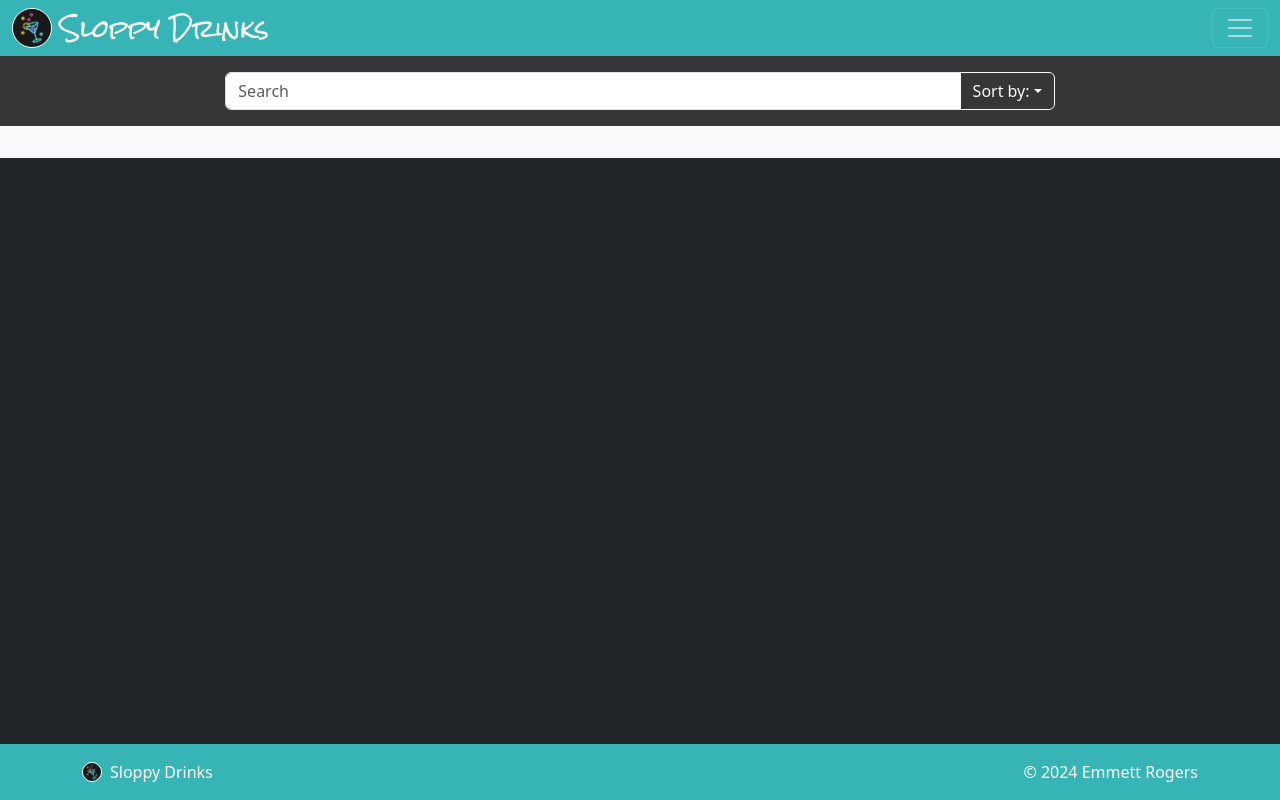
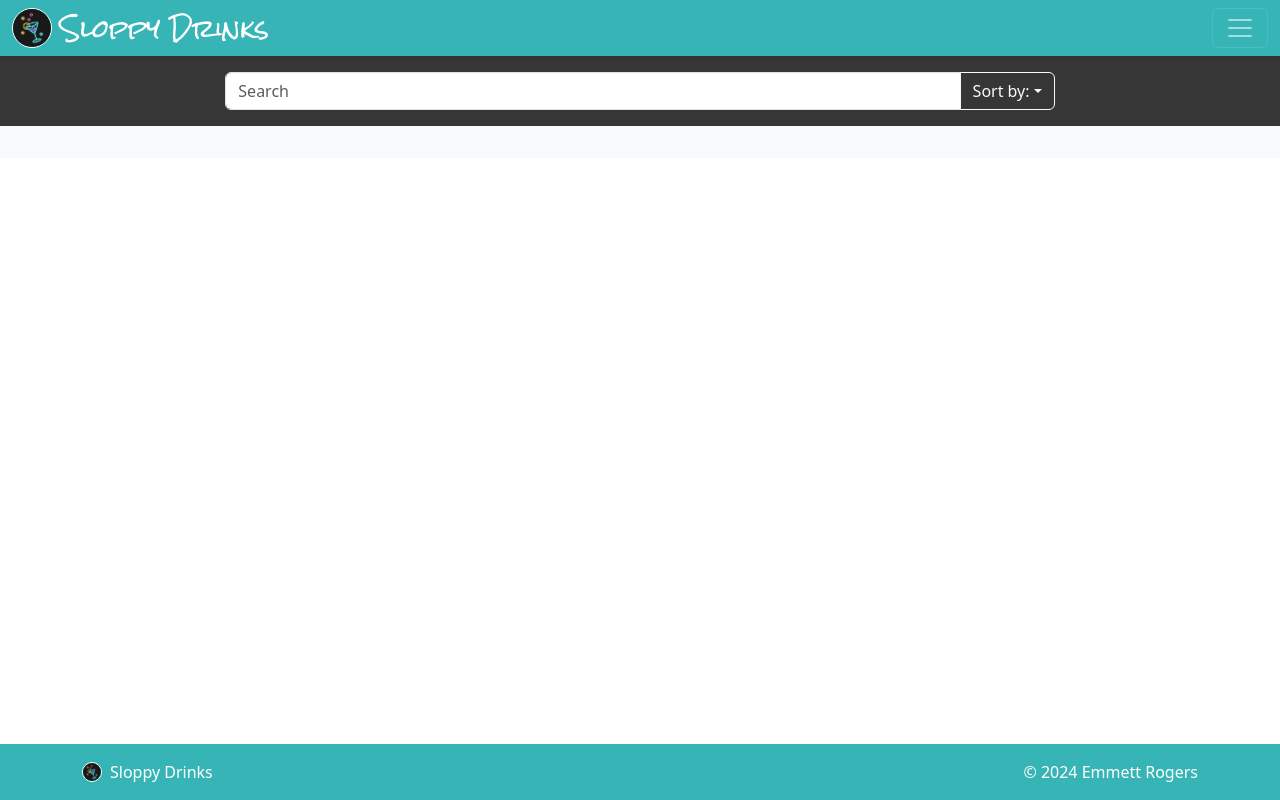
Before and after one commit to eprogers15/sloppy-drinks, a Django app: page / in a window 1280 px wide. Run offline with Django 4.2, Linux system fonts and the light colour scheme; data that the repository does not hold is empty; some libraries are stand-ins or nearby versions.

Commit message:
Change body background to light and add DS_Store to .gitignore

```diff
--- a/sloppy_drinks/drinks/templates/base.html
+++ b/sloppy_drinks/drinks/templates/base.html
@@ -19,7 +19,7 @@
         crossorigin="anonymous"></script>
 </head>
 
-<body class="d-flex flex-column h-100 bg-dark">
+<body class="d-flex flex-column h-100">
     <nav class="navbar navbar-dark shadow-sm fixed-top">
         <div class="container-fluid">
             <a href="/" class="d-flex align-items-center text-body-emphasis text-decoration-none me-2 lh-1">
```
Also changed, not shown: 1 other file.
